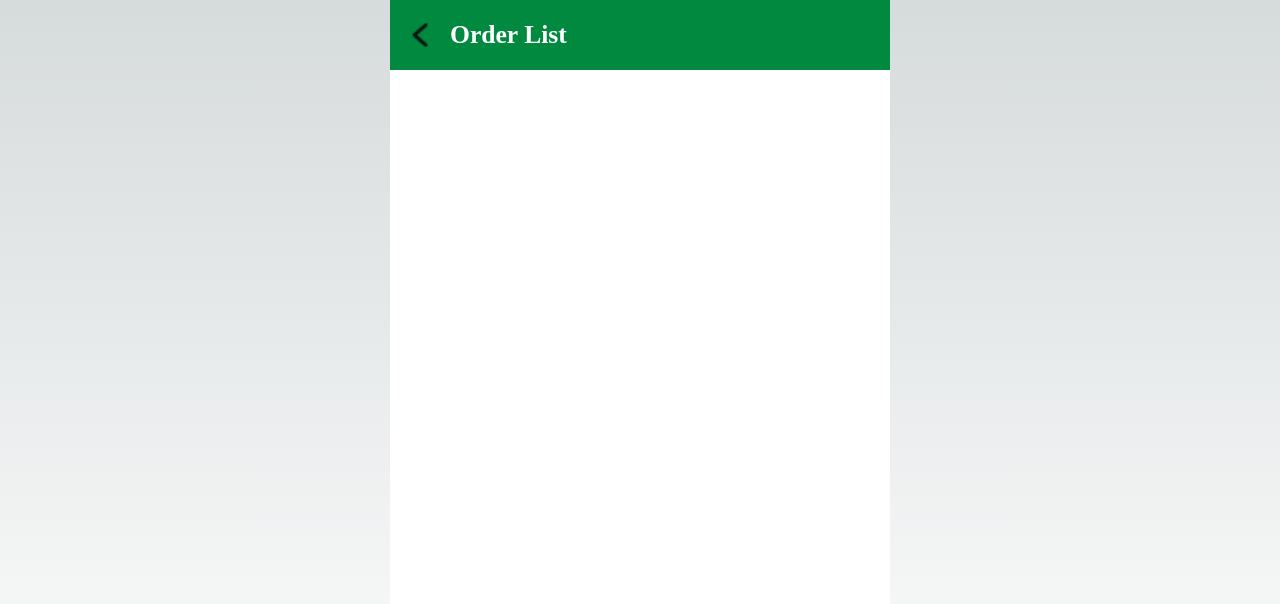
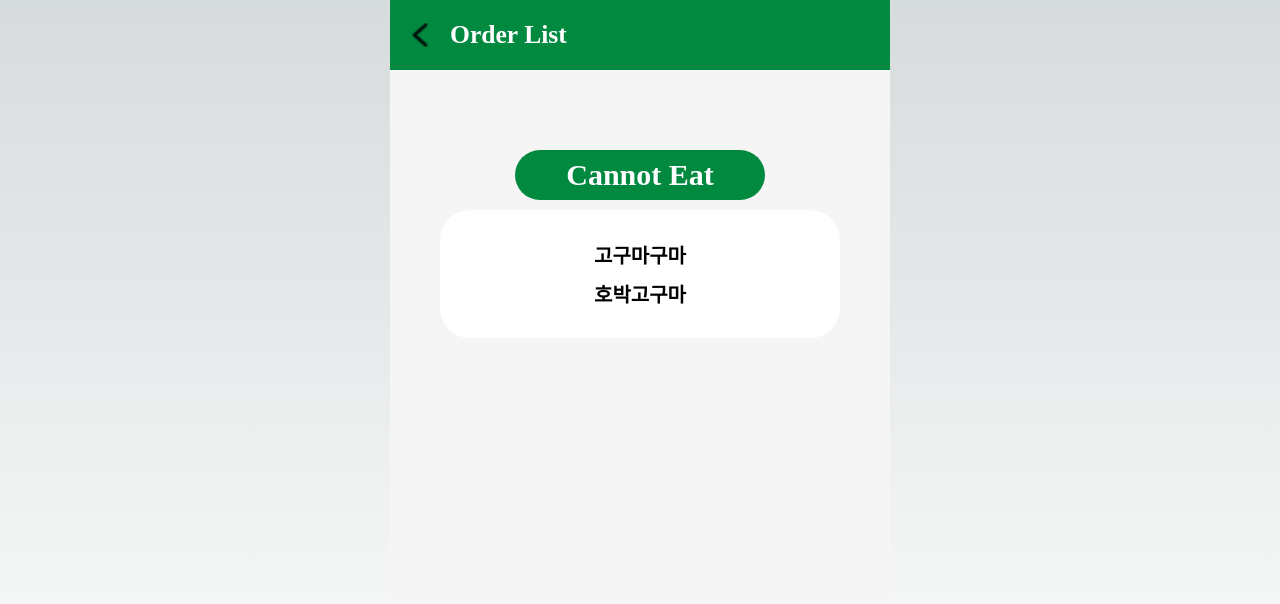
Before and after one commit to Capstone-2024-1/frontend, a Next.js app: page /order in a window 1280 px wide. Shown: the top 604 px of the page. Built offline with nearby package versions, Linux system fonts and the light colour scheme.

Commit message:
feat: 최종 주문서에 못 먹는 재료 표시 (#19)

```diff
--- /dev/null
+++ b/src/components/order/Cannot.tsx
@@ -0,0 +1,64 @@
+import { setColor } from '@/utils/setColor';
+import { Box } from '@mui/material'
+import React from 'react'
+
+const Cannot = () => {
+  return (
+    <Box sx={boxStyle}>
+      <Box sx={titleStyle}>
+        Cannot Eat
+      </Box>
+      <Box sx={listStyle}>
+        <Box sx={ingredientStyle}>
+          고구마구마
+        </Box>
+        <Box sx={ingredientStyle}>
+          호박고구마
+        </Box>
+      </Box>
+    </Box>
+  )
+}
+
+export default Cannot;
+
+const boxStyle = {
+  marginTop: '50px',
+  width: '100%',
+  // bgcolor: '#FFFFFF',
+  bgcolor: setColor('lightGrey'),
+  display: 'flex',
+  flexDirection: 'column',
+  alignItems: 'center',
+};
+
+const titleStyle = {
+  width: '50%',
+  height: '50px',
+  bgcolor: setColor('main'),
+  color: 'white',
+  textAlign: 'center',
+  display: 'flex',
+  alignItems: 'center',
+  justifyContent: 'center',
+  fontSize: '30px',
+  fontWeight: 'bold',
+  borderRadius: '30px',
+};
+
+const listStyle = {
+  width: '80%',
+  bgcolor: 'white',
+  borderRadius: '30px',
+  display: 'flex',
+  flexDirection: 'column',
+  alignItems: 'center',
+  margin: '10px',
+  padding: '30px',
+  gap: '10px',
+};
+
+const ingredientStyle = {
+  fontWeight: 'bold',
+  fontSize: '20px',
+}
--- a/src/components/order/OrderList.tsx
+++ b/src/components/order/OrderList.tsx
@@ -3,12 +3,14 @@ import Title from './Title'
 import { Box } from '@mui/material'
 import { setColor } from '@/utils/setColor'
 import Orders from './Orders'
+import Cannot from './Cannot'
 
 const OrderList = () => {
   return (
     <Box sx={boxStyle}>
     <Title/>
     <Orders/>
+    <Cannot/>
     </Box>
 
   )
@@ -18,4 +20,9 @@ export default OrderList;
 
 const boxStyle = {
   bgcolor: setColor('lightGrey'),
+  display: 'flex',
+  flexDirection: 'column',
+  alignItems: 'center',
+  width: '100%',
+  height: 'calc(100% - 90px)',
 }
--- a/src/components/order/Orders.tsx
+++ b/src/components/order/Orders.tsx
@@ -10,7 +10,7 @@ interface Menu{
 const Orders = () => {
   const {menuList} = useUser();
   return (
-    <Box>
+    <Box sx={boxStyle}>
       {menuList.map((menu, index)=>(
         <Food key={index} name={menu.name} quantity={menu.quantity}/>
       ))
@@ -19,4 +19,8 @@ const Orders = () => {
   )
 }
 
-export default Orders
+export default Orders;
+
+const boxStyle = {
+  width: '100%',
+}
```
